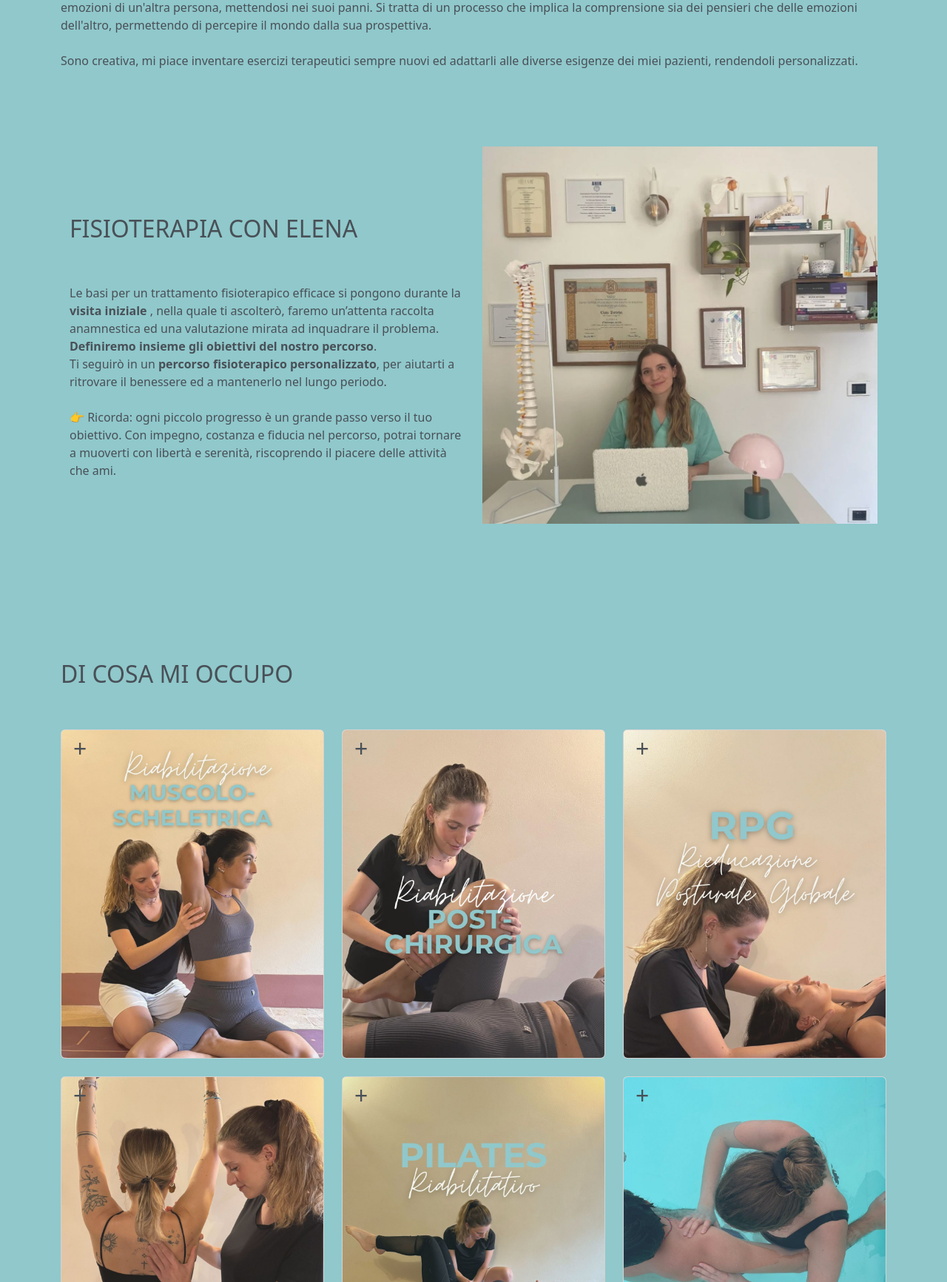
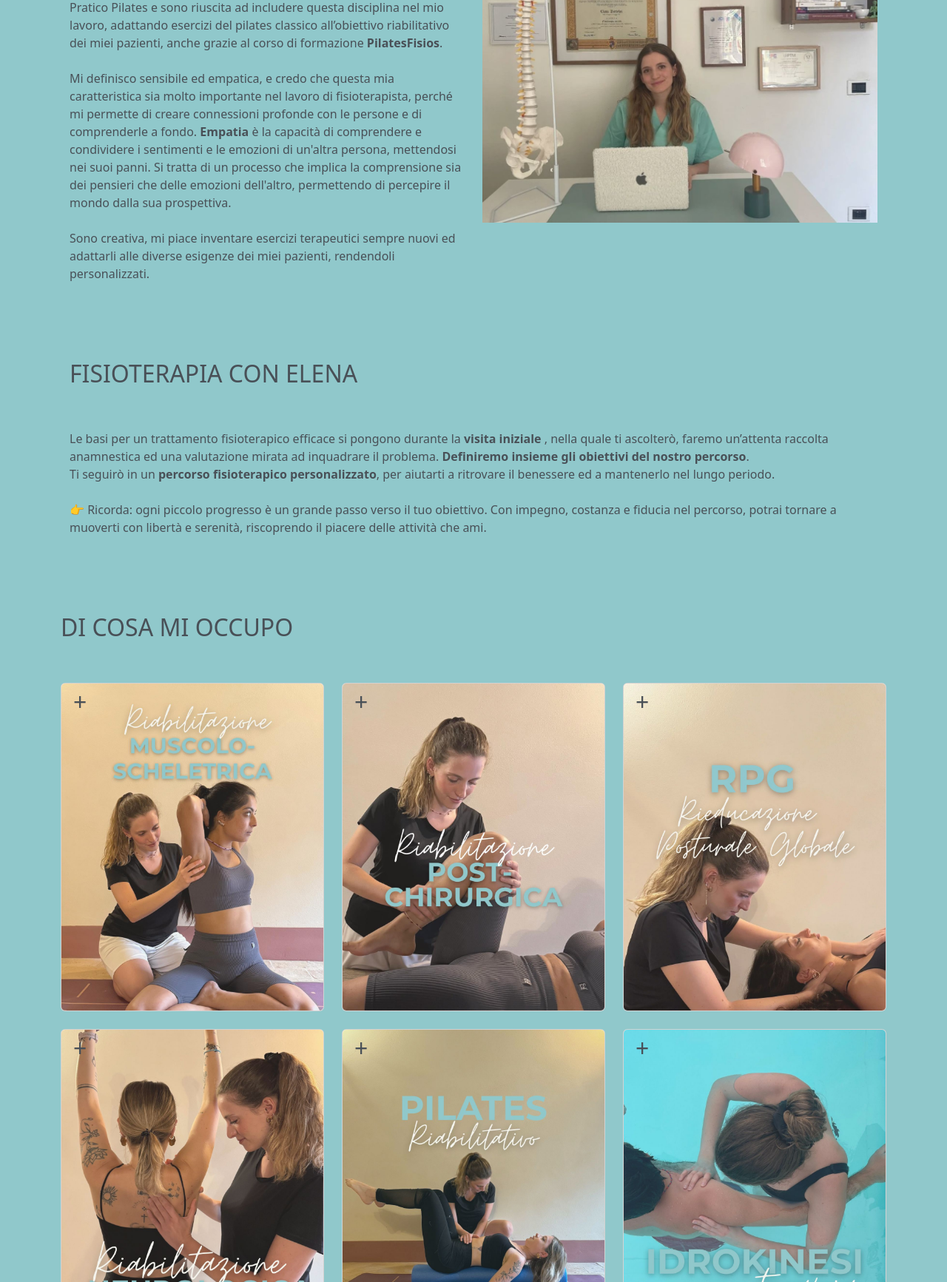
Before and after one commit to ireneBartolini/sito_elle, a website: page index.html in a window 1280 px wide. Shown: the part 1067-2800 px from the top of the page at 74% size. Drawn offline with nearby package versions, Linux system fonts and the light colour scheme; a script that the page names is missing.

Commit message:
rifiniture

```diff
--- a/index.html
+++ b/index.html
@@ -81,12 +81,12 @@
         <div class="row align-items-center pt-5">
 
         <!-- Colonna immagine -->
-          <div class="col-6">
+          <div class="col-md-6">
                <img src="img/elena_bartolini2.jpg" alt="Elena Bartolini" class="img-profilo img-fluid d-block mx-auto">
           </div>
 
         <!-- Colonna logo-->
-        <div class="col-6">
+        <div class="col-md-6">
           <img src="img/fisio_elle.jpg" alt="Elena Bartolini" class="img-logo img-fluid d-block mx-auto">
         </div>
 
@@ -103,8 +103,13 @@
     <div class="container">
       <p class="introduzione">Dall’ascolto alla cura, dal movimento al benessere: la fisioterapia è un percorso costruito su di te. ✨</p>
       <h2 class="mb-4">CHI SONO</h2>
+
+      <div class="container">
+
+      <div class="row align-items-center">
+
         <!-- Colonna testo -->
-
+        <div class="col-12 col-lg-6 mb-4 mb-lg-0">
           <p>
             Mi chiamo <strong>Elena Bartolini</strong>  e sono una <strong>fisioterapista</strong >.<br/>
             Pratico la mia professione a <strong>Bologna e provincia</strong> , in ambito <strong>ospedaliero</strong>, <strong>ambulatoriale</strong>  ed <strong>a domicilio</strong>.
@@ -116,28 +121,6 @@
             Mi definisco sensibile ed empatica, e credo che questa mia caratteristica sia molto importante nel lavoro di fisioterapista, perché mi permette di creare connessioni profonde con le persone e di comprenderle a fondo.
             <strong>Empatia</strong> è la capacità di comprendere e condividere i sentimenti e le emozioni di un'altra persona, mettendosi nei suoi panni. Si tratta di un processo che implica la comprensione sia dei pensieri che delle emozioni dell'altro, permettendo di percepire il mondo dalla sua prospettiva. <br/><br/>
             Sono creativa, mi piace inventare esercizi terapeutici sempre nuovi ed adattarli alle diverse esigenze dei miei pazienti, rendendoli personalizzati.
-          </p>
-
-      </div>
-    </div>
-  </section>
-</div>
-
-<div id="fisio" class="content d-flex flex-column justify-content-center align-items-center">
-
-  <section class="h-100 w-100 container d-flex align-items-center justify-content-center py-5">
-    <div class="container">
-
-      <div class="row align-items-center">
-
-        <!-- Colonna testo -->
-        <div class="col-12 col-lg-6 mb-4 mb-lg-0">
-          <h2 class="py-5">FISIOTERAPIA CON ELENA</h2>
-          <p>
-            Le basi per un trattamento fisioterapico efficace si pongono durante la <strong>visita iniziale</strong> , nella quale ti ascolterò, faremo un’attenta raccolta anamnestica ed una valutazione mirata ad inquadrare il problema. <strong>Definiremo insieme gli obiettivi del nostro percorso</strong>.<br/>
-            Ti seguirò in un <strong>percorso fisioterapico personalizzato</strong>, per aiutarti a ritrovare il benessere ed a mantenerlo nel lungo periodo.<br/>
-            <br/>
-            👉 Ricorda: ogni piccolo progresso è un grande passo verso il tuo obiettivo. Con impegno, costanza e fiducia nel percorso, potrai tornare a muoverti con libertà e serenità, riscoprendo il piacere delle attività che ami.
           </p>
         </div>
 
@@ -152,9 +135,28 @@
   </section>
 </div>
 
+<div id="fisio" class="content d-flex flex-column justify-content-center align-items-center">
+
+  <section class="h-100 w-100 container d-flex align-items-center justify-content-center">
+    <div class="container">
+
+          <h2 class="py-5">FISIOTERAPIA CON ELENA</h2>
+          <p>
+            Le basi per un trattamento fisioterapico efficace si pongono durante la <strong>visita iniziale</strong> , nella quale ti ascolterò, faremo un’attenta raccolta anamnestica ed una valutazione mirata ad inquadrare il problema. <strong>Definiremo insieme gli obiettivi del nostro percorso</strong>.<br/>
+            Ti seguirò in un <strong>percorso fisioterapico personalizzato</strong>, per aiutarti a ritrovare il benessere ed a mantenerlo nel lungo periodo.<br/>
+            <br/>
+            👉 Ricorda: ogni piccolo progresso è un grande passo verso il tuo obiettivo. Con impegno, costanza e fiducia nel percorso, potrai tornare a muoverti con libertà e serenità, riscoprendo il piacere delle attività che ami.
+          </p>
+
+      </div>
+
+    </div>
+  </section>
+</div>
+
 
 <div id="cosa" class="content">
-    <section class="py-5">
+    <section >
         <div class="container">
 
           <h2 class="py-5">DI COSA MI OCCUPO</h2>
```
